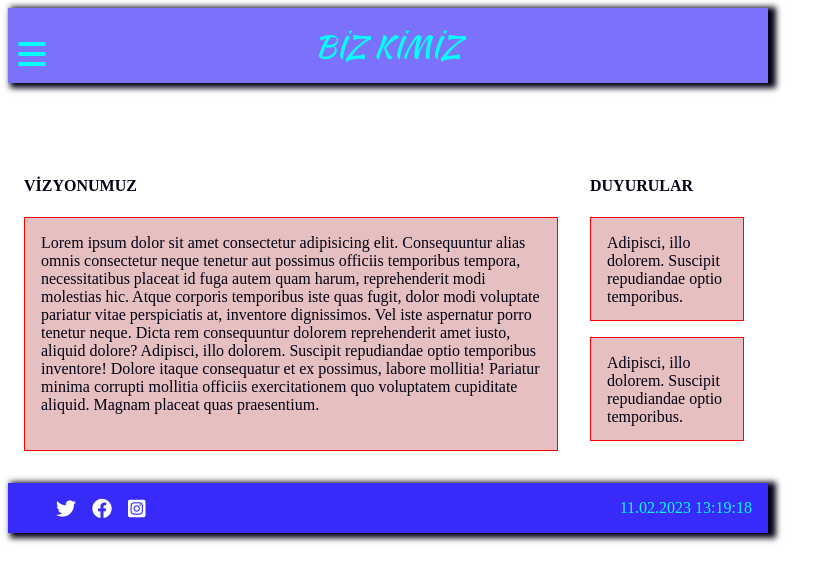
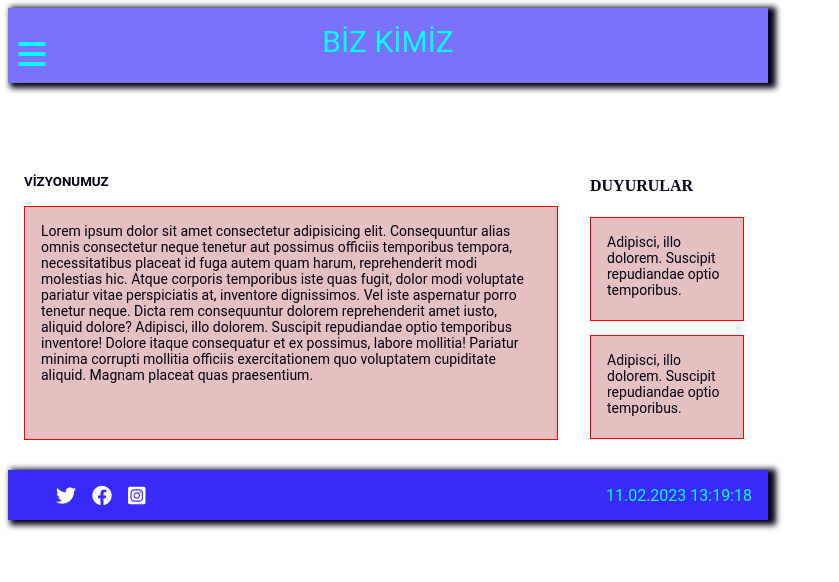
Before and after one commit to Tubatiryaki/softito-odev, a plain HTML site: page bizkimiz.html in a window 1280 px wide. Shown: the whole page, without its empty margins (0-839 px from the left). Drawn offline with Linux system fonts and the light colour scheme.

Commit message:
11.02.2023

```diff
--- a/plant.css
+++ b/plant.css
@@ -26,6 +26,7 @@
   border: 1px solid rgb(170, 241, 241);
   text-align: center;
   text-decoration: none;
+  font-family: 'Roboto', sans-serif;
 
 }
 .menu a:hover{
@@ -87,6 +88,7 @@
   color:  aqua;
   /* background-color: rgba(218, 110, 240); */
   border-radius: 1rem;
+  font-family: 'Roboto', sans-serif;
 }
 .cards {
   display: flex;
@@ -150,6 +152,7 @@ h3 {
   border-radius: 3rem;
   margin: 2rem;
   margin-bottom: 0rem;
+  font-family: 'Roboto', sans-serif;
 }
 .login-sayfa {
   width: 250px;
@@ -164,6 +167,7 @@ h3 {
   border-radius: 1rem;
   position: relative;
   transform: translateX(150%);
+  font-family: 'Roboto', sans-serif;
 
 }
 form{
@@ -236,7 +240,8 @@ label{
   gap: 2rem;
   padding: 1rem;
   color: #010114;
-  top: 0;;
+  top: 0;
+
 }
 .metin .vizyon p{
   width: 500px;
@@ -254,7 +259,8 @@ label{
   background-color: rgb(230, 192, 192);
 }
 .iletisim{
-  font-family: 'Kaushan Script', cursive;
+  font-family: 'Roboto', sans-serif;
+  font-weight: 900px;
 }
 .sosyal{
   display: flex;
@@ -266,3 +272,11 @@ label{
   color: white;
   font-size: 20px;
 }
+p{
+  font-family: 'Roboto', sans-serif;
+  font-size: 14px;
+}
+.vizyon{
+  font-family: 'Roboto', sans-serif;
+  font-size: smaller;
+}
```
Also changed, not shown: egitim.html (+2 -2 lines), index.html (+3 -0 lines).
